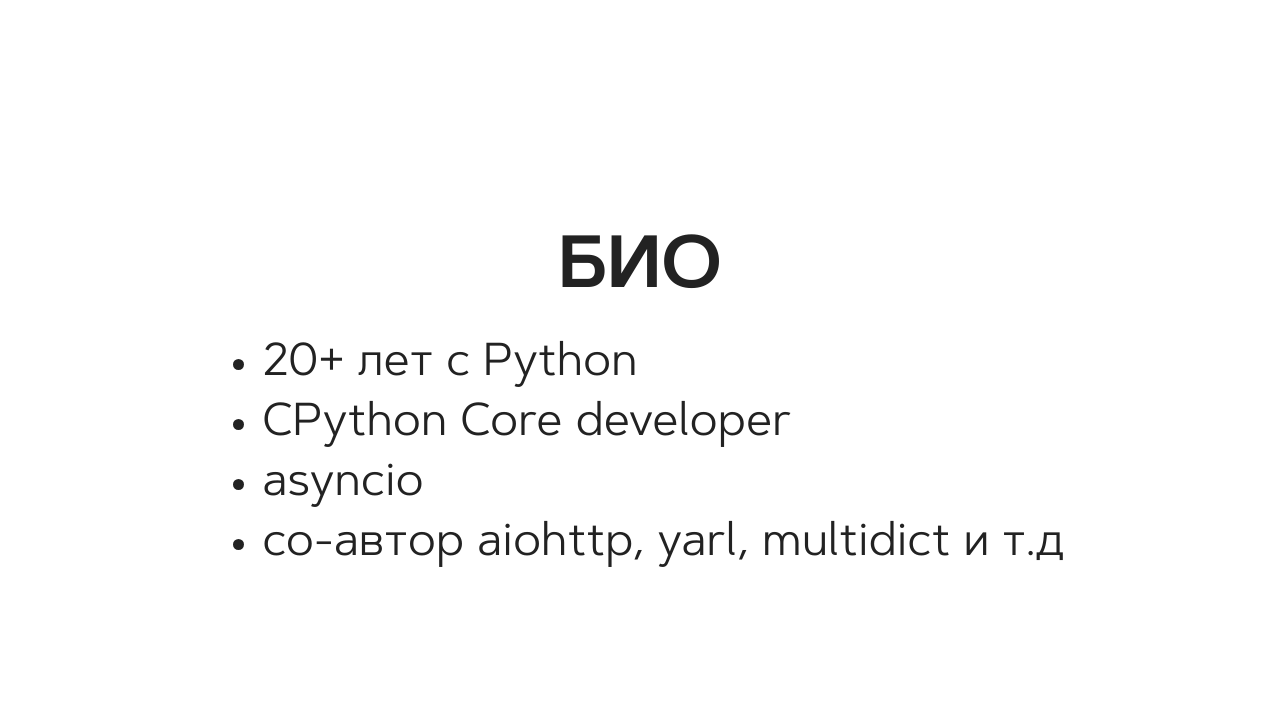
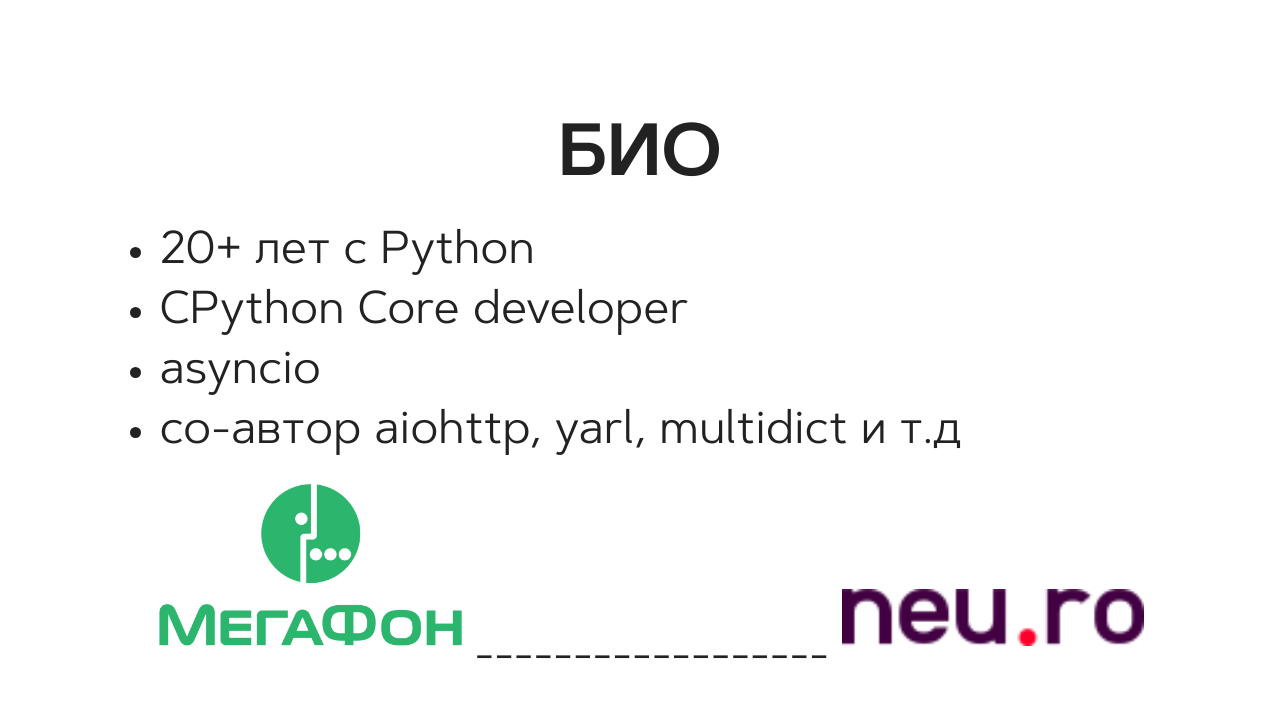
Before and after one commit to asvetlov/python-week-2020, a website: page index.html in a window 1280 px wide. Both pictures are taken after a click on the button "next slide". Shown: the top 717 px of the page. Drawn offline with nearby package versions, Linux system fonts and the light colour scheme.

Commit message:
Add sponsor logos

```diff
--- a/index.html
+++ b/index.html
@@ -45,6 +45,11 @@
 	    <li>CPython Core developer</li>
 	    <li>asyncio</li>
 	    <li>со-автор aiohttp, yarl, multidict и т.д</li>
+	    <div>
+	    <img src="megafon.png" width="30%" height="30%" />
+	    <span> ------------------  </span>
+	    <img src="neuro.png"  width="30%" height="30%" />
+	    </div>
 	  </ul>
 	</section>
 	<section>
```
Also changed, not shown: megafon.png (added), neuro.png (added), neuro.svg (added).
